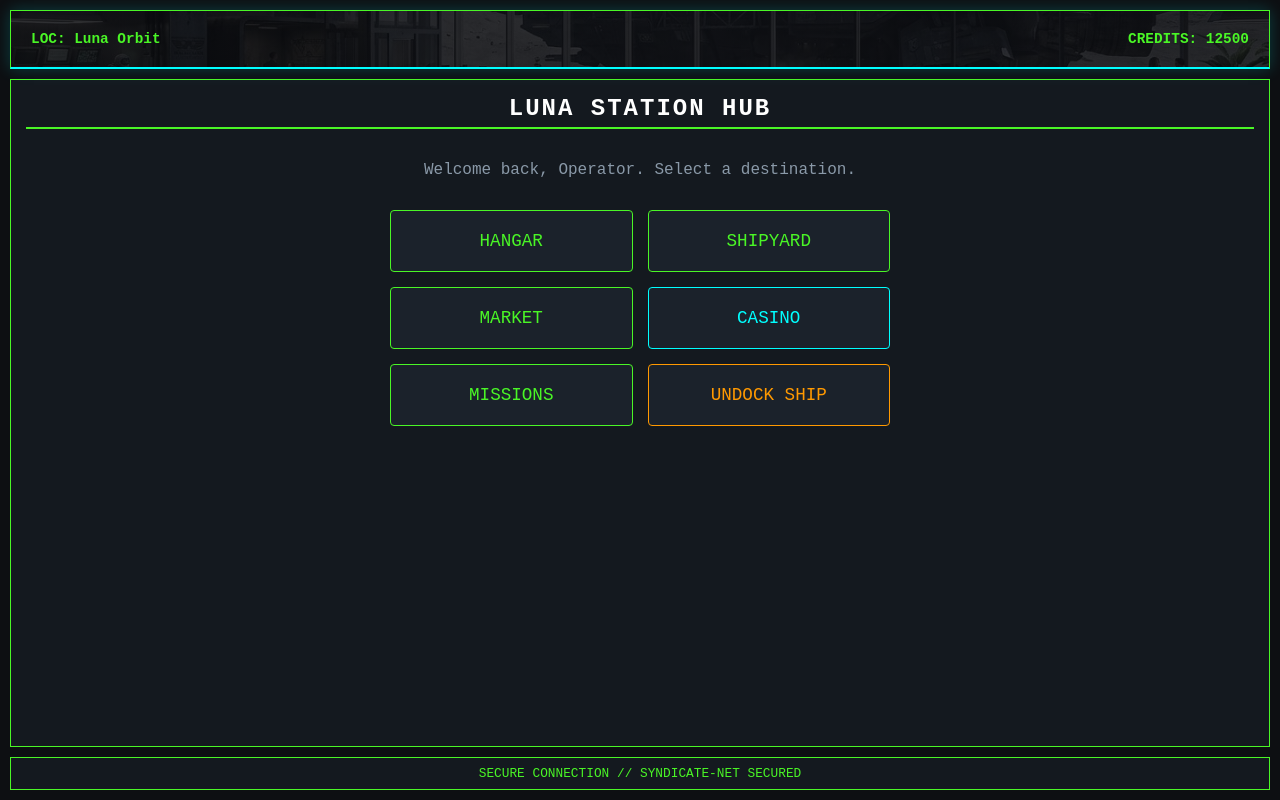
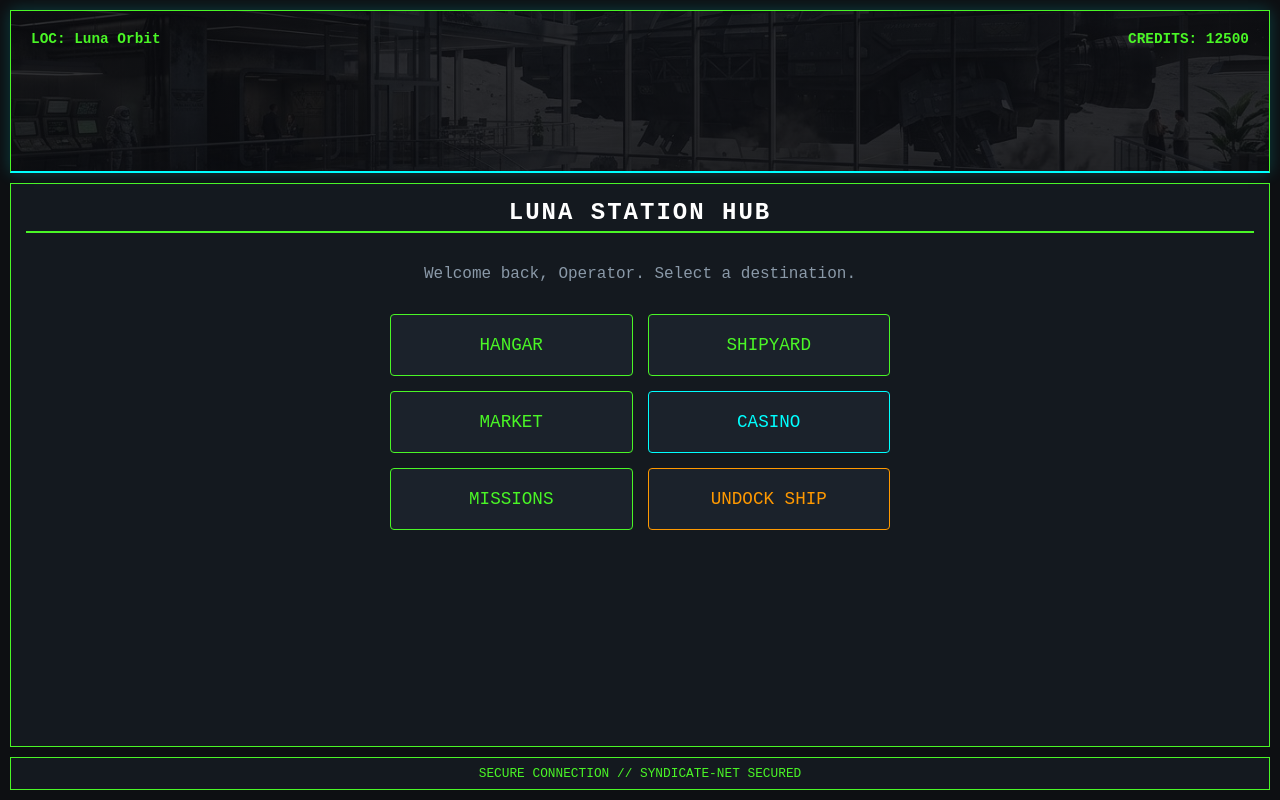
Before and after one commit to JudDread/ProjectVacuumState, a plain HTML site: page index.html in a window 1280 px wide. Drawn offline with Linux system fonts and the light colour scheme.

Commit message:
Update style.css

```diff
--- a/assets/css/style.css
+++ b/assets/css/style.css
@@ -87,9 +87,11 @@ header {
     padding: 20px;
     border-bottom: 2px solid #00ffff;
     box-shadow: 0 0 15px rgba(0, 255, 255, 0.2);
+    min-height: 120px;
+    flex-shrink: 0;
 
     /* 1. Define the default image if no custom property is provided */
-    --header-bg: url('../assets/images/defaultHub.jpg');
+    --header-bg: url('../images/defaultHub.jpg');
 
     /* 2. Layer the dark overlay on top of the variable background */
     background-image: linear-gradient(rgba(11, 12, 16, 0.85), rgba(11, 12, 16, 0.85)),
```
